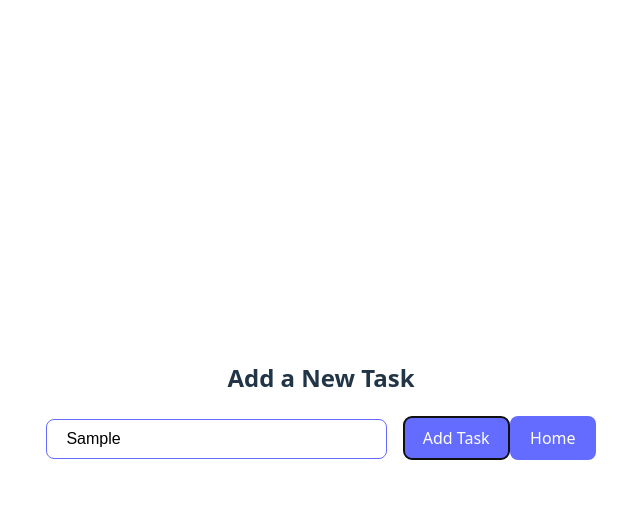
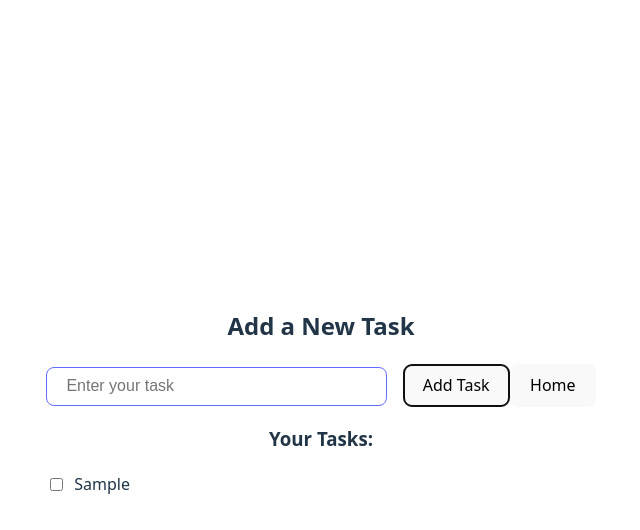
Before and after one commit to eshabaweja/take10, a React (Vite) app: page /add-task in a window 1280 px wide. Both pictures are taken after typing "Sample" into the empty fields and a click on the button "Add Task". Shown: the top 530 px of the page, without its empty margins (319-959 px from the left). Built offline with nearby package versions, Linux system fonts and the light colour scheme.

Commit message:
feat: checklist of my tasks

```diff
--- a/src/App.css
+++ b/src/App.css
@@ -61,24 +61,3 @@
   font-size: 1em;
   width: 300px;
 }
-
-.submit-button {
-  padding: 0.6em 1.2em;
-  border-radius: 8px;
-  border: 1px solid transparent;
-  background-color: #646cff;
-  color: white;
-  font-size: 1em;
-  font-weight: 500;
-  cursor: pointer;
-  transition: background-color 0.3s ease;
-}
-
-.submit-button:hover {
-  background-color: #535bf2;
-}
-
-.submit-button:focus,
-.submit-button:focus-visible {
-  outline: 4px auto -webkit-focus-ring-color;
-}
--- a/src/components/AddTask.jsx
+++ b/src/components/AddTask.jsx
@@ -1,14 +1,32 @@
-import { useState } from 'react'
+import { useState, useEffect } from 'react'
 import { useNavigate } from 'react-router-dom'
 
 function AddTask() {
   const [task, setTask] = useState('')
+  const [tasks, setTasks] = useState(() => {
+    // Load tasks from localStorage on initial render
+    const savedTasks = localStorage.getItem('tasks')
+    return savedTasks ? JSON.parse(savedTasks) : []
+  })
   const navigate = useNavigate()
+
+  // Save tasks to localStorage whenever they change
+  useEffect(() => {
+    localStorage.setItem('tasks', JSON.stringify(tasks))
+  }, [tasks])
 
   const handleSubmit = (e) => {
     e.preventDefault()
-    // TODO: Add task to your task list
-    console.log('New task:', task)
+    if (task.trim()) {
+      setTasks([...tasks, { text: task.trim(), completed: false }])
+      setTask('')
+    }
+  }
+
+  const toggleTask = (index) => {
+    const newTasks = [...tasks]
+    newTasks[index] = { ...newTasks[index], completed: !newTasks[index].completed }
+    setTasks(newTasks)
   }
 
   return (
@@ -25,6 +43,28 @@ function AddTask() {
         <button type="submit" className="submit-button">Add Task</button>
         <button onClick={() => navigate('/')} className="submit-button">Home</button>
       </form>
+
+      {tasks.length > 0 && (
+        <div className="task-list">
+          <h3>Your Tasks:</h3>
+          <ul style={{ listStyle: 'none', padding: 0 }}>
+            {tasks.map((taskItem, index) => (
+              <li key={index} style={{ margin: '8px 0' }}>
+                <label style={{ display: 'flex', alignItems: 'center', gap: '8px' }}>
+                  <input
+                    type="checkbox"
+                    checked={taskItem.completed}
+                    onChange={() => toggleTask(index)}
+                  />
+                  <span style={{ textDecoration: taskItem.completed ? 'line-through' : 'none' }}>
+                    {taskItem.text}
+                  </span>
+                </label>
+              </li>
+            ))}
+          </ul>
+        </div>
+      )}
     </div>
   )
 }
--- a/src/components/TaskGenerator.jsx
+++ b/src/components/TaskGenerator.jsx
@@ -1,12 +1,40 @@
-import { useState } from 'react'
+import { useState, useEffect } from 'react'
 
 function TaskGenerator() {
+  const [tasks, setTasks] = useState([])
+  const [selectedTask, setSelectedTask] = useState(null)
+
+  // Load tasks from localStorage on component mount
+  useEffect(() => {
+    const savedTasks = localStorage.getItem('tasks')
+    if (savedTasks) {
+      setTasks(JSON.parse(savedTasks))
+    }
+  }, [])
+
+  const generateRandomTask = () => {
+    // Filter out completed tasks
+    const uncompletedTasks = tasks.filter(task => !task.completed)
+
+    if (uncompletedTasks.length === 0) {
+      setSelectedTask('Add some tasks or uncheck completed ones!')
+      return
+    }
+    const randomIndex = Math.floor(Math.random() * uncompletedTasks.length)
+    setSelectedTask(uncompletedTasks[randomIndex].text)
+  }
+
   return (
     <div className='task-generator'>
         <button>Random Task</button>
-        <button>My Task</button>
+        <button onClick={generateRandomTask}>My Task</button>
+        {selectedTask && (
+          <div className="selected-task">
+            <p>{selectedTask}</p>
+          </div>
+        )}
     </div>
   )
- }
+}
 
 export default TaskGenerator
```
